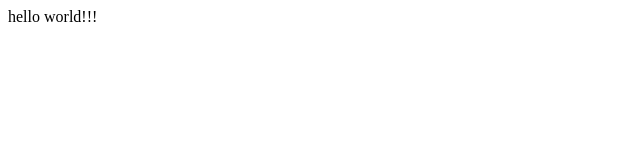
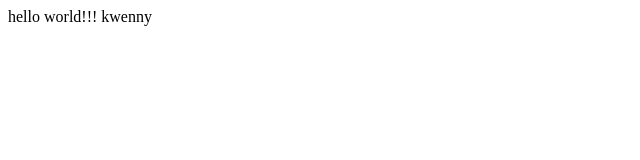
Before and after one commit to queniedynnn/queniedynnn, a plain HTML site: page index.html in a window 1280 px wide. Shown: the full height of the page, 0-640 px from the left. Drawn offline with Linux system fonts and the light colour scheme.

Commit message:
first webpage

```diff
--- a/index.html
+++ b/index.html
@@ -7,5 +7,6 @@
 </head>
 <body>
     <h>hello world!!!</h>
+    <h>kwenny</h>
 </body>
 </html>
```
